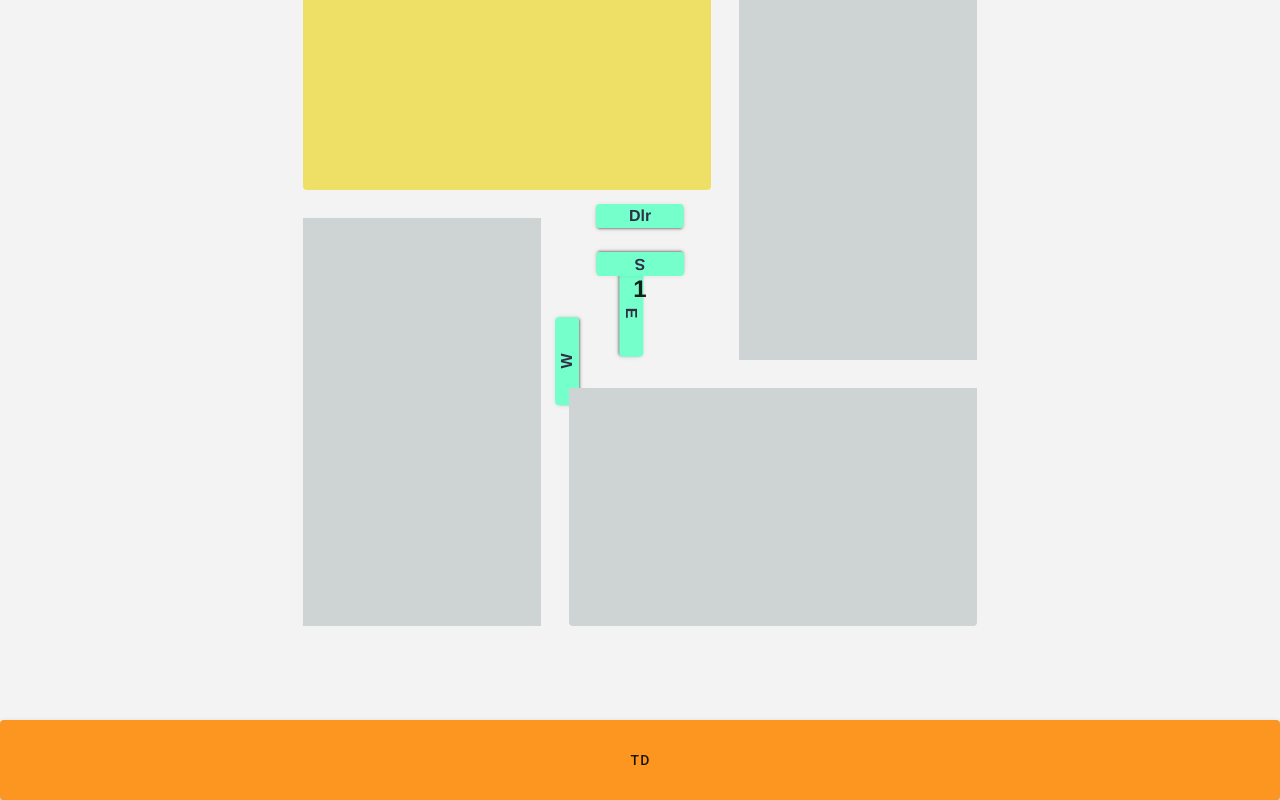
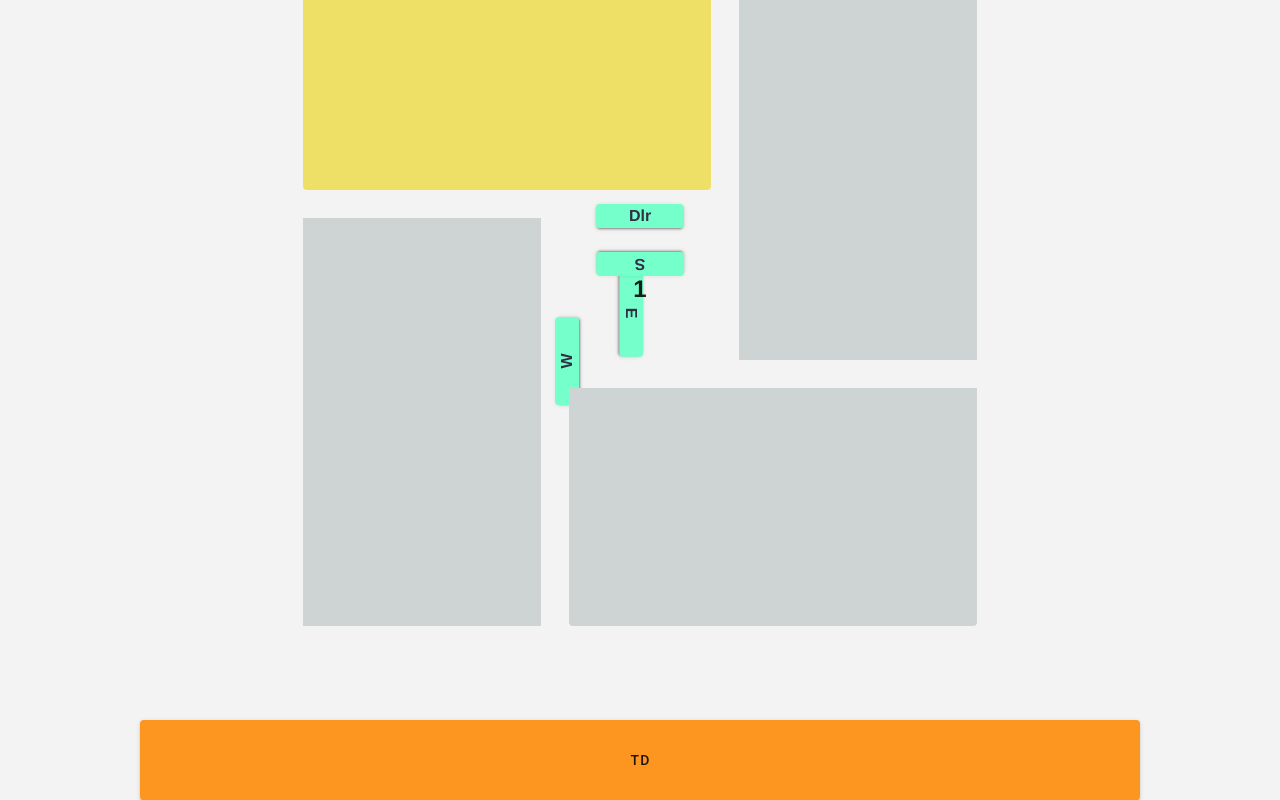
Before and after one commit to garyleung142857/bidding-box, a Vue app: page / in a window 1280 px wide. Built offline with nearby package versions, Linux system fonts and the light colour scheme.

Commit message:
feature: dimensioning

```diff
--- a/src/views/BiddingMain.vue
+++ b/src/views/BiddingMain.vue
@@ -138,7 +138,7 @@ export default {
     ...mapMutations('sizing', ['changeSideLength']),
     ...mapMutations('history', ['undo', 'advanceBoard', 'unwindBoard', 'resetAll']),
     onResize: function(){
-      this.sideLength = (Math.min(window.innerWidth, window.innerHeight * 0.85))
+      this.sideLength = (Math.min(900, window.innerWidth, window.innerHeight * 0.85))
       this.changeSideLength(this.sideLength)
     },
     toggleDialog: function() {
@@ -171,9 +171,16 @@ export default {
   $color-td: #fd9621;
   $color-reset: #ee2222;
 
+  html{
+    background-color: $color-background;
+  }
+
   #app, #control-footer {
     background-color: $color-background;
     font-family: 'Roboto', sans-serif;
+    max-width: 1000px;
+    min-width: 400px;
+    margin: auto;
   }
 
   #td-button {background-color: $color-td;}
```
